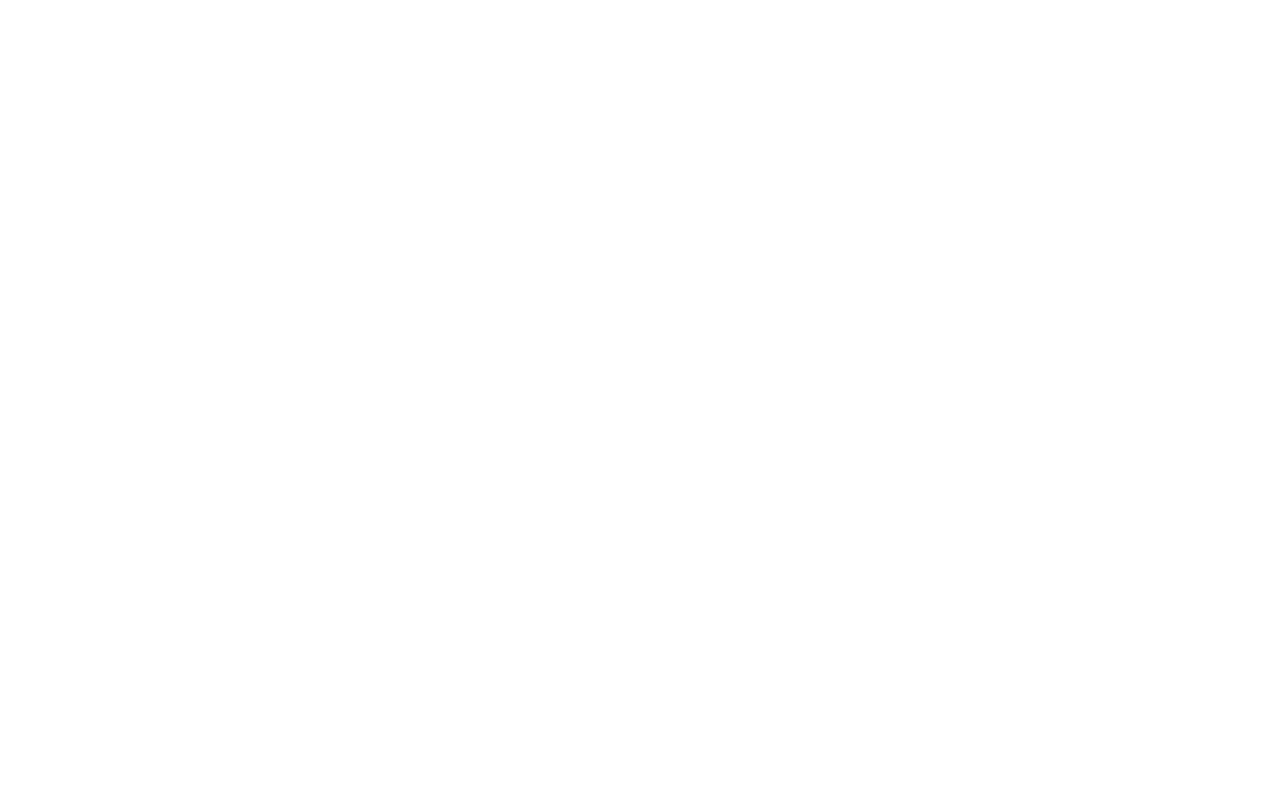
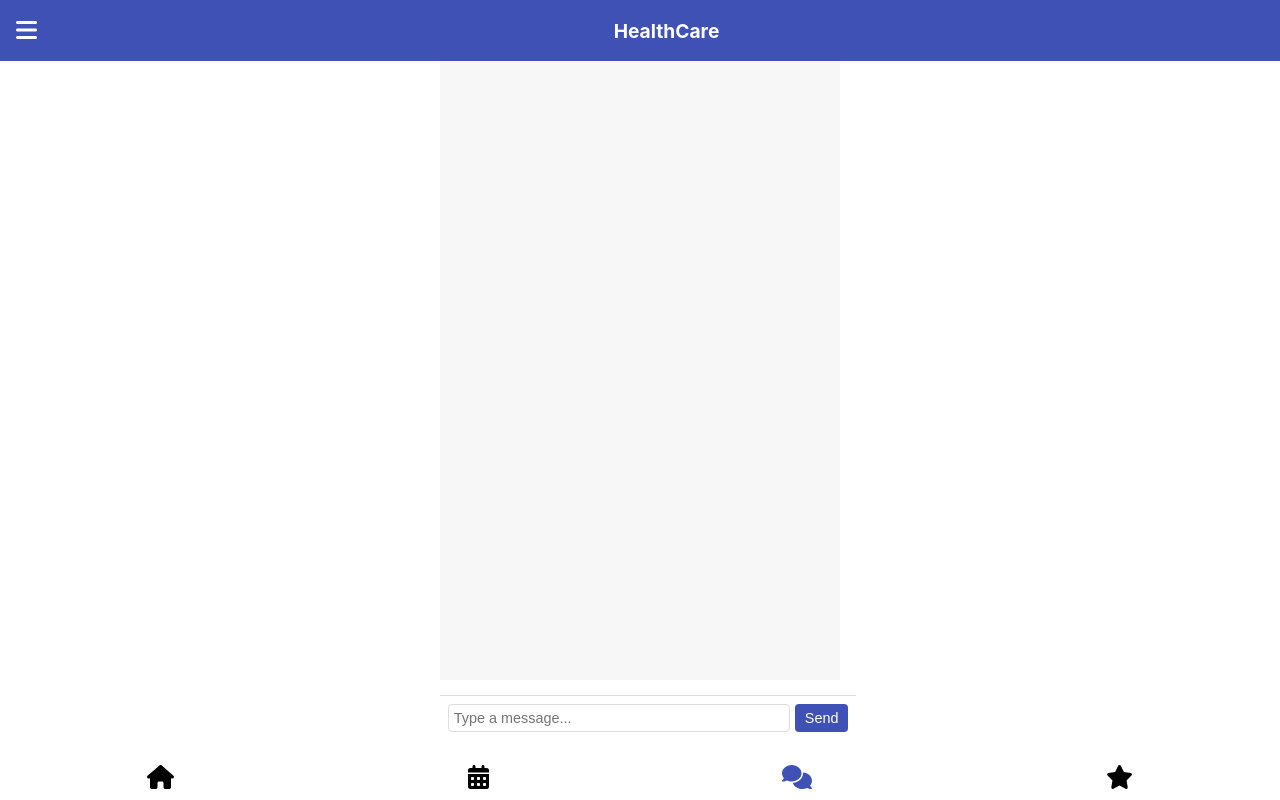
Before and after one commit to KangBJ-8303/FITGTP-SW, a React (Create React App) app in the folder fitgpt/: page /Chat in a window 1280 px wide. Built offline with nearby package versions, Linux system fonts and the light colour scheme.

Commit message:
일단 올릴게 규격 안 맞음

```diff
--- a/fitgpt/src/App.js
+++ b/fitgpt/src/App.js
@@ -1,3 +1,4 @@
+// App.js
 import { BrowserRouter, Route, Routes } from "react-router-dom";
 import './App.css';
 import Calendar from './Calendar';
@@ -6,21 +7,39 @@
 import Recommend from "./Recommend";
 import Signin from "./Signin";
 import Signup from "./Signup";
+import Header from "./Header"; // Header 컴포넌트 추가
+import BottomNav from "./BottomNav"; // BottomNav 컴포넌트 추가
+import styled from "styled-components";
+
+const AppContainer = styled.div`
+  display: flex;
+  flex-direction: column;
+  height: 100vh;
+`;
+
+const ContentWrapper = styled.div`
+  flex: 1;
+  overflow-y: auto; /* 스크롤 가능 */
+`;
 
 function App() {
   return (
-    <div className="App">
+    <AppContainer>
       <BrowserRouter>
+        <Header />
+        <ContentWrapper>
           <Routes>
             <Route path="/" element={<Main />} />
             <Route path="/Write" element={<Calendar />} />
             <Route path="/Chat" element={<Chat />} />
             <Route path="/Recommend" element={<Recommend />} />
-          <Route path="/Siginin" element={<Signin />} />
-          <Route path="/Siginup" element={<Signup />} />
+            <Route path="/Signin" element={<Signin />} />
+            <Route path="/Signup" element={<Signup />} />
           </Routes>
+        </ContentWrapper>
+        <BottomNav />
       </BrowserRouter>
-    </div>
+    </AppContainer>
   );
 }
 
--- a/fitgpt/src/BottomNav.jsx
+++ b/fitgpt/src/BottomNav.jsx
@@ -1,8 +1,8 @@
 // BottomNav.jsx
 import React from "react";
-import { Link, useLocation, useNavigate } from "react-router-dom";
+import { Link, useLocation } from "react-router-dom";
 import { FontAwesomeIcon } from "@fortawesome/react-fontawesome";
-import { faHome, faDumbbell, faAppleWhole, faUser } from "@fortawesome/free-solid-svg-icons";
+import { faHome, faCalendarAlt, faComments, faStar, faUser } from "@fortawesome/free-solid-svg-icons";
 import styled from "styled-components";
 
 const NavWrapper = styled.nav`
@@ -11,13 +11,9 @@
   align-items: center;
   padding: 0.5rem 0;
   background-color: #fff;
-  box-shadow: 0 0px 10px rgba(0, 0, 0, 0.2);
   position: fixed;
   bottom: 0;
   width: 100%;
-  color: rgba(128, 128, 128, 0.623);
-  max-width: 400px;
-  margin: auto;
 `;
 
 const NavLink = styled(Link)`
@@ -25,7 +21,6 @@
   color: inherit;
   text-align: center;
   font-size: 1.5rem;
-
   &.active {
     color: #3f51b5;
   }
@@ -33,27 +28,21 @@
 
 const BottomNav = () => {
   const location = useLocation();
-  const navigate = useNavigate();
-  const userId = sessionStorage.getItem("email");
-
-  const handleUserClick = () => {
-    navigate(userId ? "/profile" : "/login");
-  };
 
   return (
     <NavWrapper>
       <NavLink to="/" className={location.pathname === "/" ? "active" : ""}>
         <FontAwesomeIcon icon={faHome} />
       </NavLink>
-      <NavLink to="/workouts" className={location.pathname === "/workouts" ? "active" : ""}>
-        <FontAwesomeIcon icon={faDumbbell} />
+      <NavLink to="/Write" className={location.pathname === "/Write" ? "active" : ""}>
+        <FontAwesomeIcon icon={faCalendarAlt} />
       </NavLink>
-      <NavLink to="/nutrition" className={location.pathname === "/nutrition" ? "active" : ""}>
-        <FontAwesomeIcon icon={faAppleWhole} />
+      <NavLink to="/Chat" className={location.pathname === "/Chat" ? "active" : ""}>
+        <FontAwesomeIcon icon={faComments} />
       </NavLink>
-      <div onClick={handleUserClick} style={{ cursor: "pointer" }}>
-        <FontAwesomeIcon icon={faUser} className={location.pathname === "/profile" ? "active" : ""} />
-      </div>
+      <NavLink to="/Recommend" className={location.pathname === "/Recommend" ? "active" : ""}>
+        <FontAwesomeIcon icon={faStar} />
+      </NavLink>
     </NavWrapper>
   );
 };
--- a/fitgpt/src/Chat.jsx
+++ b/fitgpt/src/Chat.jsx
@@ -1,4 +1,113 @@
-export default function Chat(){
+// Chat.jsx
+import React, { useState } from "react";
+import styled from "styled-components";
 
+const ChatContainer = styled.div`
+  display: flex;
+  flex-direction: column;
+  height: calc(100vh - 120px); /* 상단바와 하단바 높이를 모두 제외 */
+  max-width: 400px;
+  margin: auto;
+  background-color: #f7f7f7;
+`;
 
+const MessageList = styled.div`
+  flex: 1;
+  padding: 0.5rem;
+  overflow-y: auto;
+  display: flex;
+  flex-direction: column;
+`;
+
+const Message = styled.div`
+  max-width: 60%;
+  padding: 0.3rem 0.6rem;
+  margin: 0.3rem;
+  font-size: 0.9rem;
+  color: ${({ isSender }) => (isSender ? "white" : "black")};
+  background-color: ${({ isSender }) => (isSender ? "#3f51b5" : "#e0e0e0")};
+  border-radius: 10px;
+  align-self: ${({ isSender }) => (isSender ? "flex-end" : "flex-start")};
+  border-top-right-radius: ${({ isSender }) => (isSender ? "0" : "10px")};
+  border-top-left-radius: ${({ isSender }) => (isSender ? "10px" : "0")};
+`;
+
+const InputArea = styled.div`
+  display: flex;
+  padding: 0.5rem;
+  background-color: #ffffff;
+  border-top: 1px solid #ddd;
+  position: fixed;
+  bottom: 60px; /* 하단바 위에 위치하도록 설정 */
+  max-width: 400px;
+  width: 100%;
+`;
+
+const Input = styled.input`
+  flex: 1;
+  padding: 0.3rem;
+  border: 1px solid #ddd;
+  border-radius: 4px;
+  font-size: 0.9rem;
+`;
+
+const SendButton = styled.button`
+  padding: 0.3rem 0.6rem;
+  margin-left: 0.3rem;
+  background-color: #3f51b5;
+  color: white;
+  border: none;
+  border-radius: 4px;
+  cursor: pointer;
+  font-size: 0.9rem;
+`;
+
+function Chat() {
+  const [messages, setMessages] = useState([]);
+  const [input, setInput] = useState("");
+
+  const handleSend = async () => {
+    if (input.trim()) {
+      const userMessage = { text: input, isSender: true };
+      setMessages([...messages, userMessage]);
+      setInput("");
+
+      try {
+        const response = await fetch("https://your-ai-api.com/message", {
+          method: "POST",
+          headers: { "Content-Type": "application/json" },
+          body: JSON.stringify({ message: input }),
+        });
+
+        const data = await response.json();
+        const aiMessage = { text: data.reply, isSender: false };
+        setMessages((prevMessages) => [...prevMessages, aiMessage]);
+      } catch (error) {
+        console.error("Error sending message:", error);
+      }
+    }
+  };
+
+  return (
+    <ChatContainer>
+      <MessageList>
+        {messages.map((msg, index) => (
+          <Message key={index} isSender={msg.isSender}>
+            {msg.text}
+          </Message>
+        ))}
+      </MessageList>
+      <InputArea>
+        <Input
+          type="text"
+          value={input}
+          onChange={(e) => setInput(e.target.value)}
+          placeholder="Type a message..."
+        />
+        <SendButton onClick={handleSend}>Send</SendButton>
+      </InputArea>
+    </ChatContainer>
+  );
 }
+
+export default Chat;
--- a/fitgpt/src/Header.jsx
+++ b/fitgpt/src/Header.jsx
@@ -1,8 +1,8 @@
 // Header.jsx
-import React from "react";
+import React, { useState } from "react";
 import { FontAwesomeIcon } from "@fortawesome/react-fontawesome";
-import { faAngleLeft, faCartShopping } from "@fortawesome/free-solid-svg-icons";
-import { Link, useLocation, useNavigate } from "react-router-dom";
+import { faBars } from "@fortawesome/free-solid-svg-icons";
+import { Link } from "react-router-dom";
 import styled from "styled-components";
 
 const HeaderWrapper = styled.header`
@@ -12,49 +12,28 @@
   padding: 1rem;
   background-color: #3f51b5;
   color: white;
-`;
-
-const BackButton = styled.div`
-  font-size: 1.5rem;
-  cursor: pointer;
+  position: fixed;
+  width: 100%;
+  top: 0;
 `;
 
 const Title = styled.h1`
   font-size: 1.2rem;
-  margin: 0;
+  margin: 0 auto;
 `;
 
-const CartIcon = styled.div`
+const MenuIcon = styled.div`
   font-size: 1.5rem;
   cursor: pointer;
 `;
 
 function Header() {
-  const locationNow = useLocation();
-  const navigate = useNavigate();
-  const userId = sessionStorage.getItem("email");
-
-  const goBack = () => navigate(-1);
-  const handleConnectCart = () => {
-    navigate(userId ? "/cart" : "/login");
-  };
-
   return (
     <HeaderWrapper>
-      <BackButton onClick={goBack}>
-        <FontAwesomeIcon icon={faAngleLeft} />
-      </BackButton>
-      <Link to="/" style={{ textDecoration: "none", color: "white" }}>
-        <Title>HealthCare</Title>
-      </Link>
-      <CartIcon onClick={handleConnectCart}>
-        <FontAwesomeIcon
-          icon={faCartShopping}
-          className={
-            locationNow.pathname === "/cart" ? "active-cart-icon" : "cart-icon"
-          }
-        />
-      </CartIcon>
+      <MenuIcon>
+        <FontAwesomeIcon icon={faBars} />
+      </MenuIcon>
+      <Title>HealthCare</Title>
     </HeaderWrapper>
   );
 }
--- a/fitgpt/src/Main.jsx
+++ b/fitgpt/src/Main.jsx
@@ -3,6 +3,7 @@
 import Header from "./Header";
 import BottomNav from "./BottomNav";
 import styled from "styled-components";
+
 
 const MainContent = styled.main`
   padding: 1rem;
```
Lines whose indentation alone changed are shown as unchanged.
